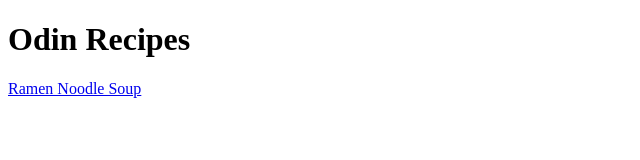
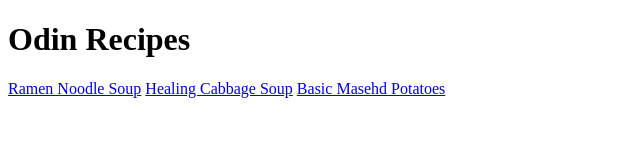
Before and after one commit to JRodgers372/odin-recipes, a plain HTML site: page index.html in a window 1280 px wide. Shown: the whole page, without its empty margins (0-640 px from the left). Drawn offline with Linux system fonts and the light colour scheme.

Commit message:
Adds 2 additional recipes

```diff
--- a/index.html
+++ b/index.html
@@ -7,5 +7,7 @@
     <body>
         <h1>Odin Recipes</h1>
         <a href="recipes/ramen.html">Ramen Noodle Soup</a>
+        <a href="recipes/healing-cabbage-soup.html">Healing Cabbage Soup</a>
+        <a href="recipes/basic-mashed-potatoes.html">Basic Masehd Potatoes</a>
     </body>
 </html>
```
